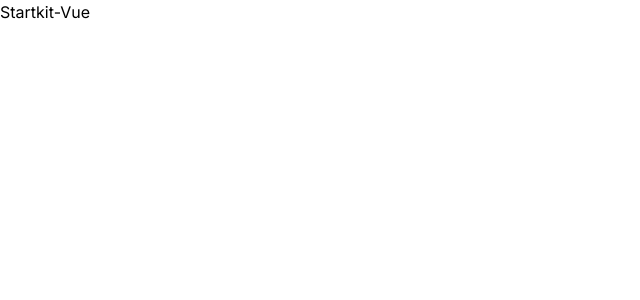
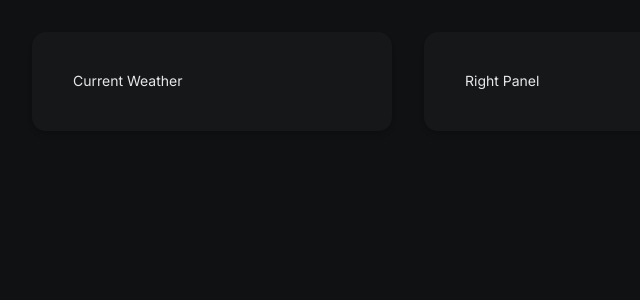
Before and after one commit to shuanvita/weather-dashboard, a Vue app: page / in a window 1280 px wide. Shown: the top 300 px of the page, without its empty margins (0-640 px from the left). Built offline with nearby package versions, Linux system fonts and the light colour scheme.

Commit message:
Создание общей структуры приложения

```diff
--- a/index.html
+++ b/index.html
@@ -4,7 +4,7 @@
     <meta charset="UTF-8">
     <link rel="icon" href="/favicon.ico">
     <meta name="viewport" content="width=device-width, initial-scale=1.0">
-    <title>Startkit-Vue</title>
+    <title>Weather Dashboard</title>
   </head>
   <body>
     <div id="app"></div>
--- a/src/app/App.vue
+++ b/src/app/App.vue
@@ -1,5 +1,7 @@
-<script setup lang="ts"></script>
+<script setup lang="ts">
+import { WeatherDashboard } from '@/pages/WeatherDashboard'
+</script>
 
 <template>
-  <div>Startkit-Vue</div>
+  <WeatherDashboard />
 </template>
--- a/src/app/styles/main.css
+++ b/src/app/styles/main.css
@@ -3,8 +3,43 @@
 
 @theme {
   --font-sans: "Inter Variable", "Inter", system-ui, -apple-system, "Segoe UI", sans-serif;
+  --default-line-height: 1.2;
+  --color-main: #0F1113;
+  --color-secondary: #151719;
+  --color-card: #1B1E20;
+  --color-fg: #E6E7E9;
+  --color-fg-muted: #A6A8AB;
+  --color-accent: #6EE7B7;
+  --text-size-display: 48px;
+  --text-size-title: 20px;
+  --text-size-body: 14px;
+  --text-size-caption: 12px;
+}
+
+/* TODO поменять значения для светлой темы */
+@layer base {
+  :root[data-theme="light"] {
+    --color-main: #0F1113;
+    --color-secondary: #151719;
+    --color-card: #1B1E20;
+    --color-fg: #E6E7E9;
+    --color-fg-muted: #A6A8AB;
+    --color-accent: #6EE7B7;
+  }
 }
 
 body {
+  font-size: var(--text-size-body);
+  line-height: var(--default-line-height);
   font-optical-sizing: auto;
+  color: var(--color-fg);
+  background-color: var(--color-main);
 }
+
+.container {
+  @apply max-w-360 mx-auto p-4 xl:p-8;
+}
+
+.weather-panel {
+  @apply bg-secondary rounded-[14px] p-10.25 shadow-md;
+}
--- /dev/null
+++ b/src/pages/WeatherDashboard/index.ts
@@ -0,0 +1 @@
+export { default as WeatherDashboard } from './ui/WeatherDashboard.vue';
--- /dev/null
+++ b/src/pages/WeatherDashboard/ui/WeatherDashboard.vue
@@ -0,0 +1,12 @@
+<script setup lang="ts">
+import { CurrentWeather } from '@/widgets/CurrentWeather'
+</script>
+
+<template>
+  <div class="container">
+    <main class="grid gap-6 xl:grid-cols-[360px_1fr] xl:gap-8">
+      <CurrentWeather class="weather-panel" />
+      <div class="weather-panel">Right Panel</div>
+    </main>
+  </div>
+</template>
--- /dev/null
+++ b/src/widgets/CurrentWeather/index.ts
@@ -0,0 +1 @@
+export { default as CurrentWeather } from './ui/CurrentWeather.vue'
--- /dev/null
+++ b/src/widgets/CurrentWeather/ui/CurrentWeather.vue
@@ -0,0 +1,5 @@
+<script setup lang="ts"></script>
+
+<template>
+  <div>Current Weather</div>
+</template>
```
Also changed, not shown: 2 other files (tests, documents, lock files or other folders).
